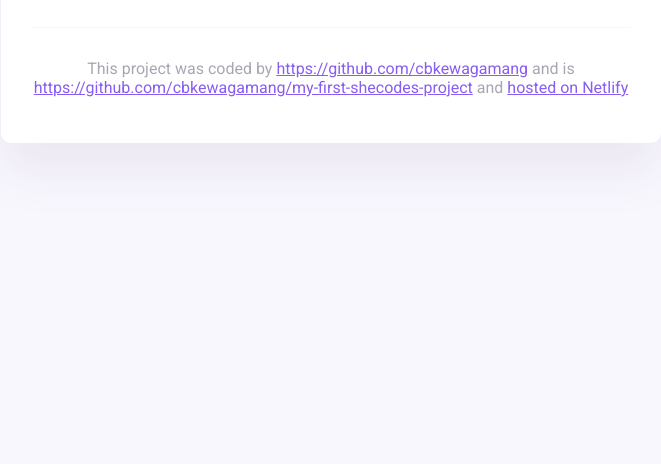
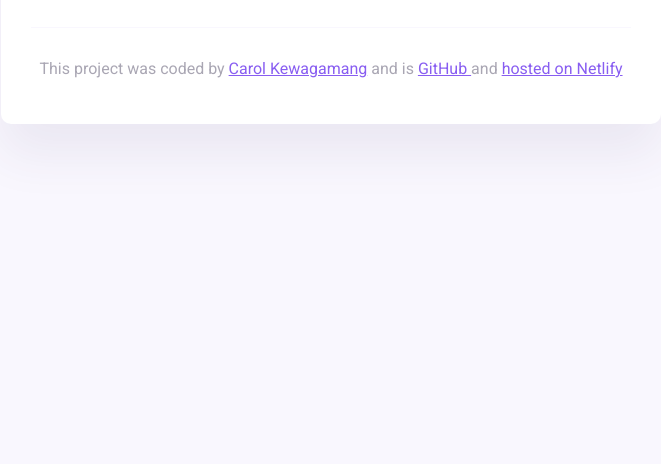
Before and after one commit to cbkewagamang/functional-weather-app-project, a website built with Parcel: page index.html in a window 1280 px wide. Shown: the part 336-800 px from the top of the page, without its empty margins (309-970 px from the left). Built offline with nearby package versions, Linux system fonts and the light colour scheme.

Commit message:
Added github links and name. added netlify link

```diff
--- a/index.html
+++ b/index.html
@@ -47,12 +47,21 @@
       <footer>
         <p>
           This project was coded by
-          <a href="#" target="_blank">https://github.com/cbkewagamang</a> and is
-          <a href="#" target="_blank">
-            https://github.com/cbkewagamang/my-first-shecodes-project</a
+          <a href="https://github.com/cbkewagamang" target="_blank"
+            >Carol Kewagamang</a
           >
+          and is
+          <a
+            href="https://github.com/cbkewagamang/my-first-shecodes-project"
+            target="_blank"
+            >GitHub
+          </a>
           and
-          <a href="#" target="_blank">hosted on Netlify</a>
+          <a
+            href="https://moonlit-salamander-657a64.netlify.app/"
+            target="_blank"
+            >hosted on Netlify</a
+          >
         </p>
       </footer>
     </div>
```
